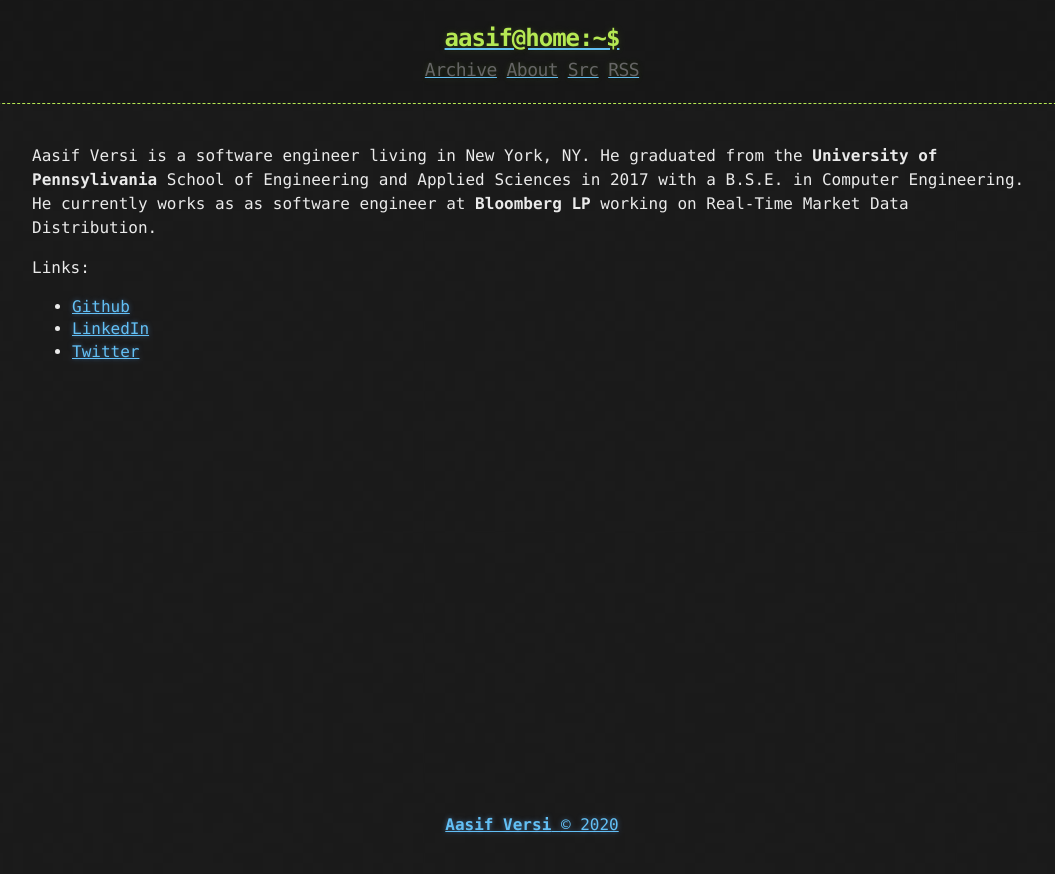
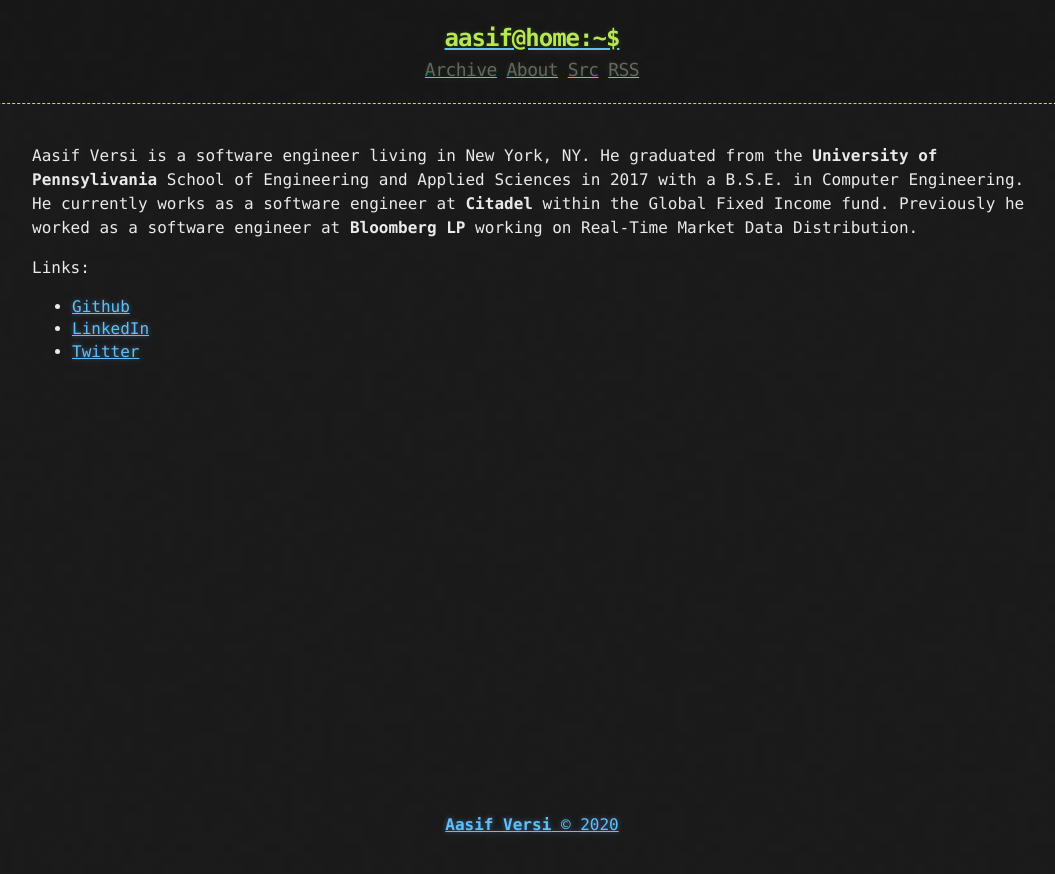
Before and after one commit to versi786/versi786.github.io, a Jekyll site: the page built from about.md, in a window 1280 px wide. Shown: the top 874 px of the page, without its empty margins (108-1163 px from the left). Built offline with Jekyll 4.4.1, drawn with Linux system fonts in a browser that asks for light colours.

Commit message:
update about

```diff
--- a/about.md
+++ b/about.md
@@ -2,7 +2,7 @@
 layout: page
 title: About
 ---
-Aasif Versi is a software engineer living in New York, NY. He graduated from the **University of Pennsylivania** School of Engineering and Applied Sciences in 2017 with a B.S.E. in Computer Engineering. He currently works as as software engineer at **Bloomberg LP** working on Real-Time Market Data Distribution.
+Aasif Versi is a software engineer living in New York, NY. He graduated from the **University of Pennsylivania** School of Engineering and Applied Sciences in 2017 with a B.S.E. in Computer Engineering. He currently works as a software engineer at **Citadel** within the Global Fixed Income fund. Previously he worked as a software engineer at **Bloomberg LP** working on Real-Time Market Data Distribution.
 
 Links:
 * [Github](https://github.com/versi786)
```
